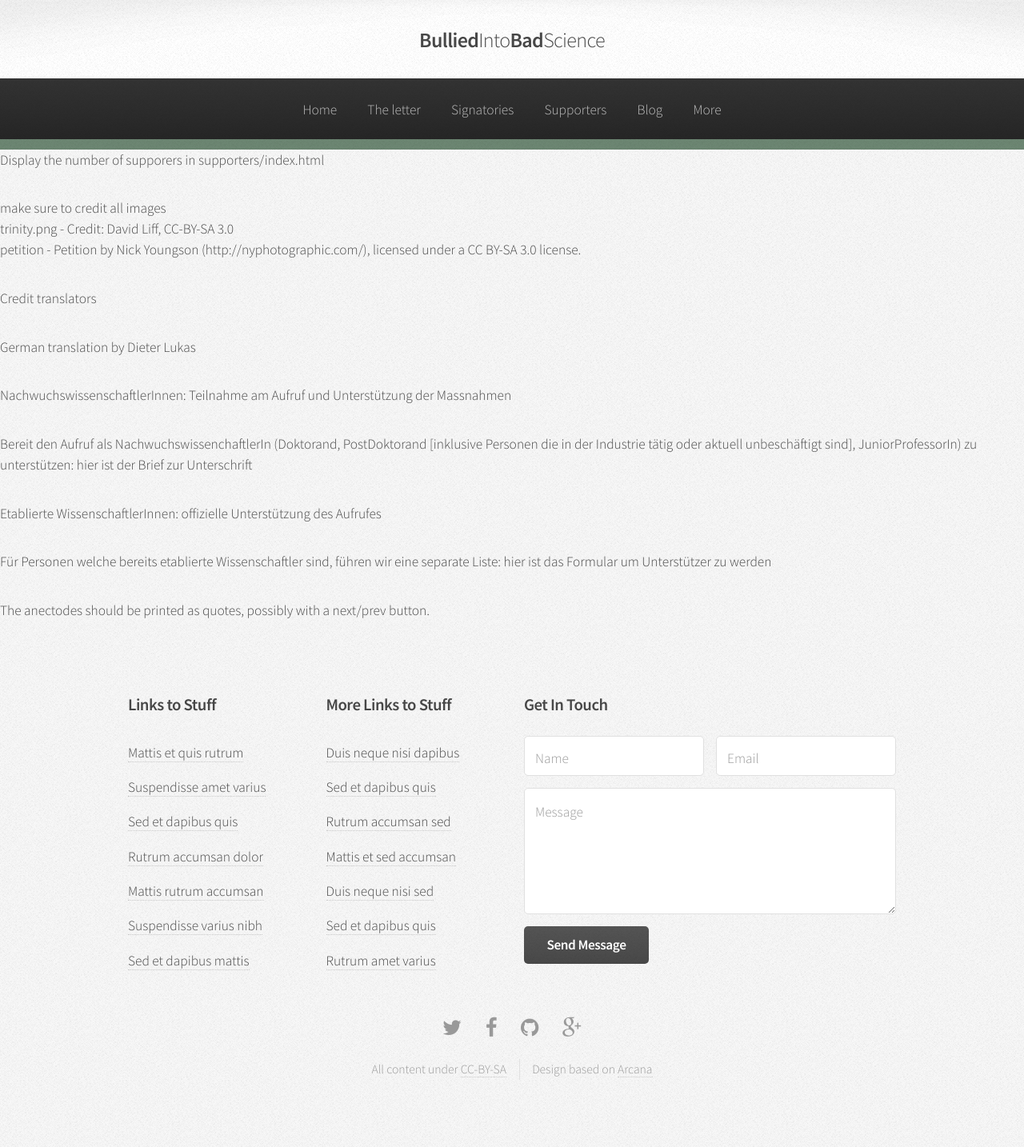
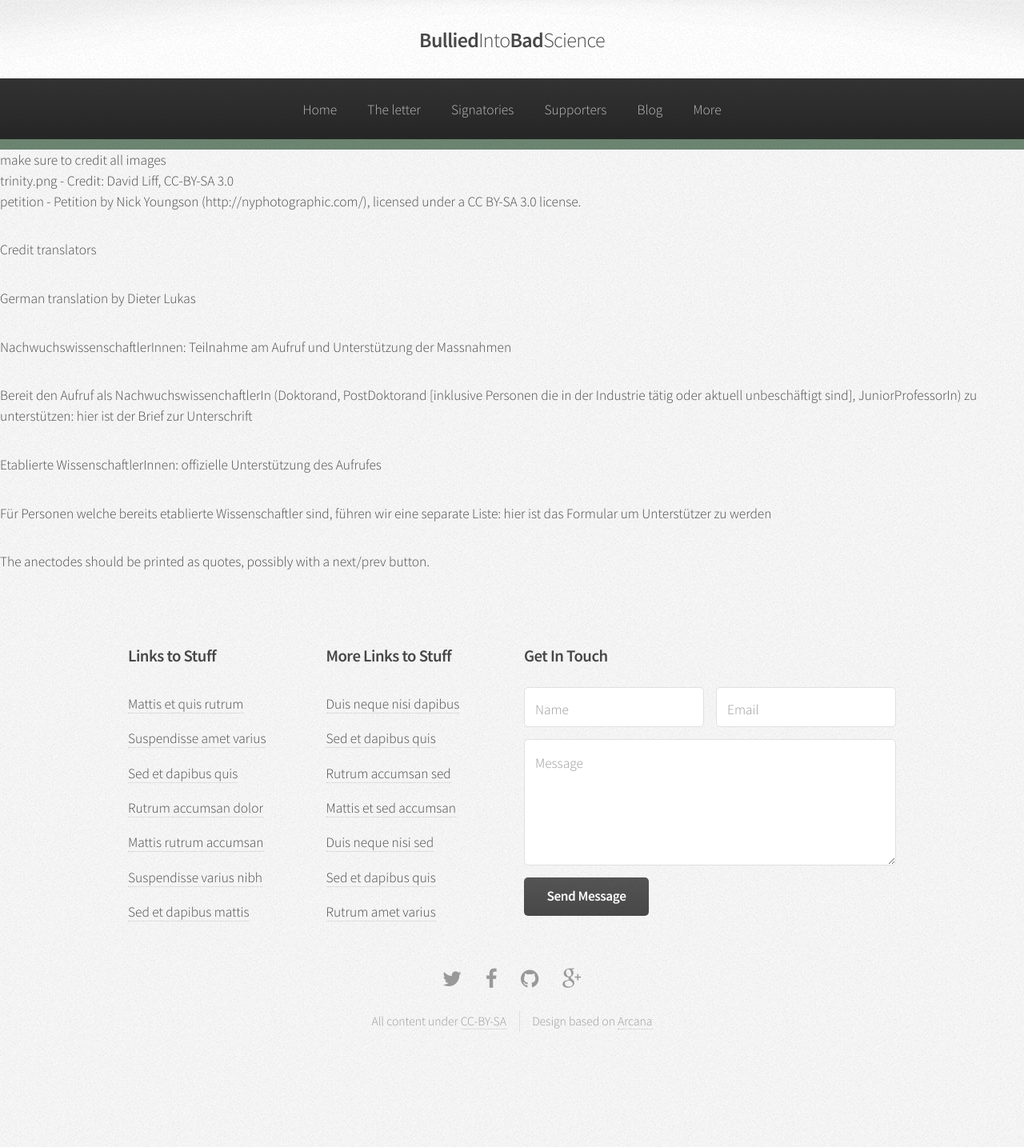
Before and after one commit to BulliedIntoBadScience/BulliedIntoBadScience.org, a Jekyll site: the page built from TODO.md, in a window 1280 px wide. Shown: the whole page at 80% size. Built offline with Jekyll 4.4.1, drawn with Linux system fonts in a browser that asks for light colours; our own code applies the rules of GitHub Pages for plain Markdown files; after the commit the page ends 1373 px from its top, so only the background shows below that.

Commit message:
remove one done todo

```diff
--- a/TODO.md
+++ b/TODO.md
@@ -1,5 +1,3 @@
-- Display the number of supporers in supporters/index.html
-
 - make sure to credit all images
   - trinity.png - Credit: David Liff, CC-BY-SA 3.0
   - petition -  Petition by Nick Youngson (http://nyphotographic.com/), licensed under a CC BY-SA 3.0 license.
```
